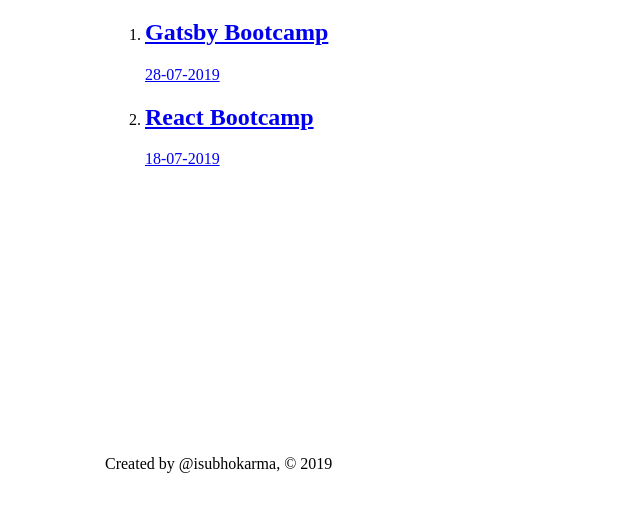
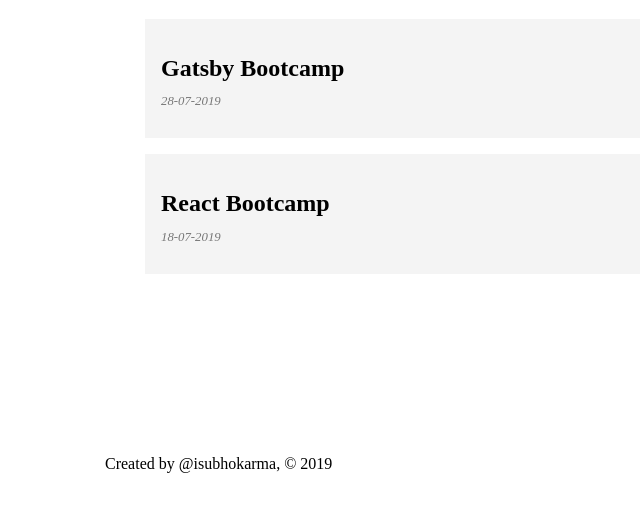
Before and after one commit to meSubhoKarma/gatsby-react-graphql-advance, a Gatsby site: page /blog in a window 1280 px wide. Shown: the part 335-846 px from the top of the page, without its empty margins (160-800 px from the left). Built offline with nearby package versions, Linux system fonts and the light colour scheme; Gatsby itself is replaced by a stand-in of ours.

Commit message:
blog list styling added

```diff
--- a/src/pages/blog.js
+++ b/src/pages/blog.js
@@ -2,6 +2,7 @@
 import { Link, graphql, useStaticQuery } from "gatsby";
 
 import Layout from "../components/Layout";
+import blogStyles from "./blog.module.scss";
 
 // fetch the slug
 // use slug to generate a link to the post page
@@ -31,10 +32,10 @@
   return (
     <Layout>
       <h1>Blog</h1>
-      <ol>
+      <ol className={blogStyles.posts}>
         {data.allMarkdownRemark.edges.map(edge => {
           return (
-            <li>
+            <li className={blogStyles.post}>
               <Link to={`/blog/${edge.node.fields.slug}`}>
                 <h2>{edge.node.frontmatter.title}</h2>
                 <p>{edge.node.frontmatter.date}</p>
--- /dev/null
+++ b/src/pages/blog.module.scss
@@ -0,0 +1,30 @@
+.posts {
+  list-style-type: none;
+  margin: 0;
+}
+
+.post {
+  margin: 1rem 0;
+
+  a {
+    background: #f4f4f4;
+    color: black;
+    display: block;
+    padding: 1rem;
+    text-decoration: none;
+  }
+
+  a:hover {
+    background: #e4e4e4;
+  }
+
+  h2 {
+    margin-bottom: 0;
+  }
+
+  p {
+    color: #777777;
+    font-size: .8rem;
+    font-style: italic;
+  }
+}
```
